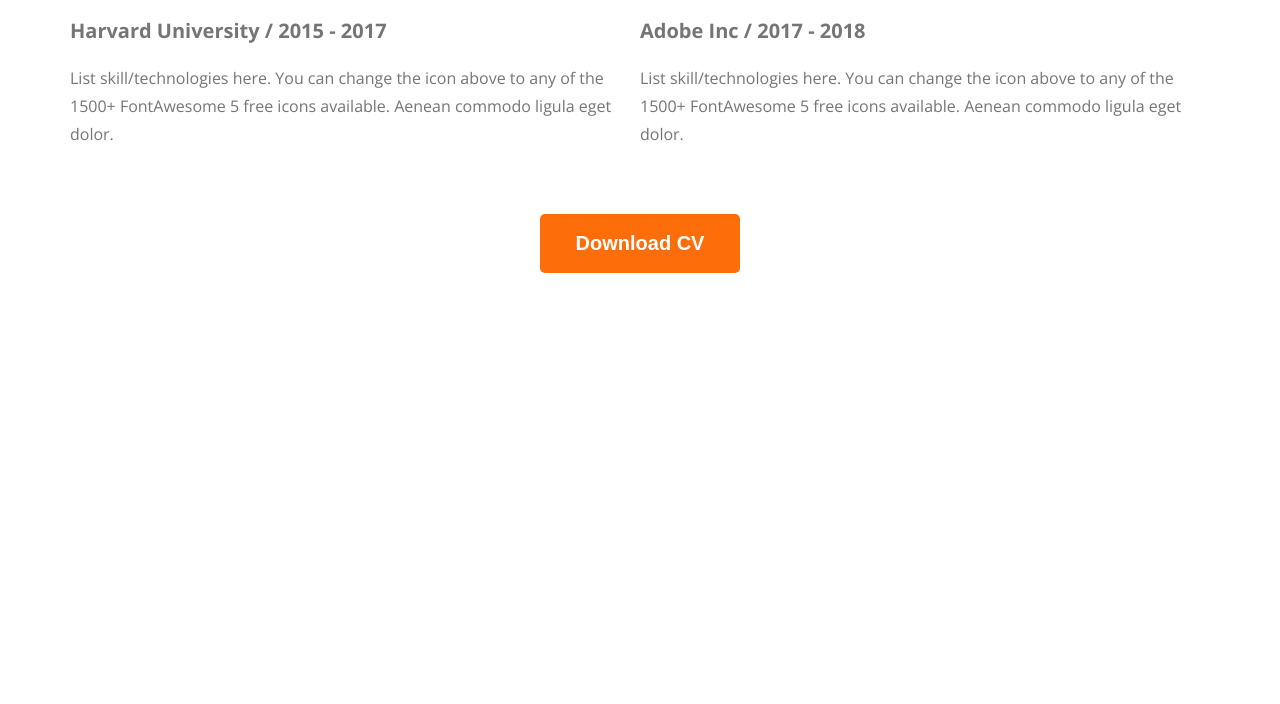
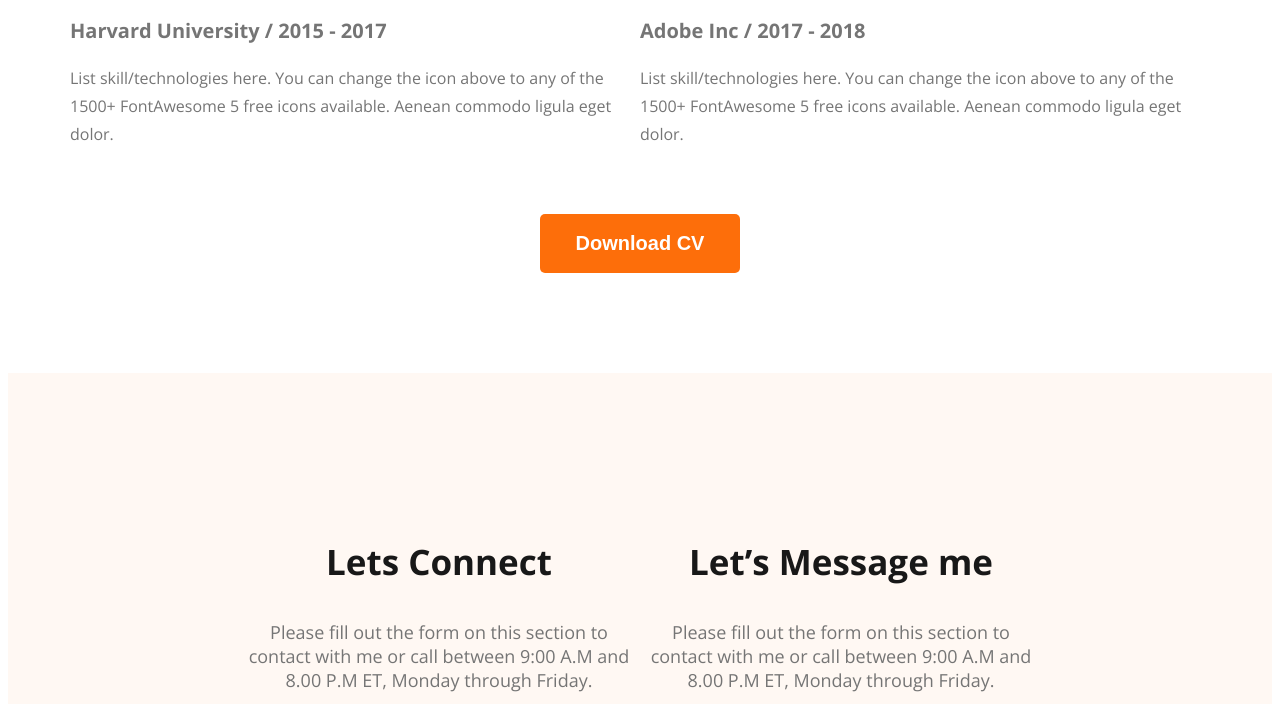
Before and after one commit to ashrafulbjri/portfolio-resources-ashraf, a plain HTML site: page index.html in a window 1280 px wide. Shown: the part 2952-3656 px from the top of the page. Before the commit the page ends 3233 px from the top, so only its background shows below. Drawn offline with nearby package versions, Linux system fonts and the light colour scheme.

Commit message:
basic footer

```diff
--- a/index.html
+++ b/index.html
@@ -137,10 +137,22 @@
                 <button class="btn-primary">Download CV</button>
             </div>
         </section>
-
     </main>
     <footer>
+        <div class="foorer-column">
+            <h3 class="section-title">Lets Connect</h3>
+            <p class="section-description">Please fill out the form on this section to contact with me or call between 9:00 A.M and 8.00 P.M ET, Monday through Friday.</p>
+            <div class="social-links">
+                <a href=""><img src="images/icons/facebook.png" alt=""></a>
+                <a href=""><img src="images/icons/twitter.png" alt=""></a>
+                <a href=""><img src="images/icons/insta.png" alt=""></a>
+            </div>
+        </div>
 
+        <div class="foorer-column">
+            <h3 class="section-title">Let’s Message me</h3>
+            <p class="section-description">Please fill out the form on this section to contact with me or call between 9:00 A.M and 8.00 P.M ET, Monday through Friday.</p>
+        </div>
     </footer>
 </body>
 
--- a/styles/portfolioashraf.css
+++ b/styles/portfolioashraf.css
@@ -211,3 +211,11 @@
     text-align: center;
     margin-top: 50px;
 }
+
+/* footer style */
+footer{
+    display: flex;
+    background-color:#FFF8F3;
+    padding: 130px 230px;
+    margin-top: 100px;
+}
```
